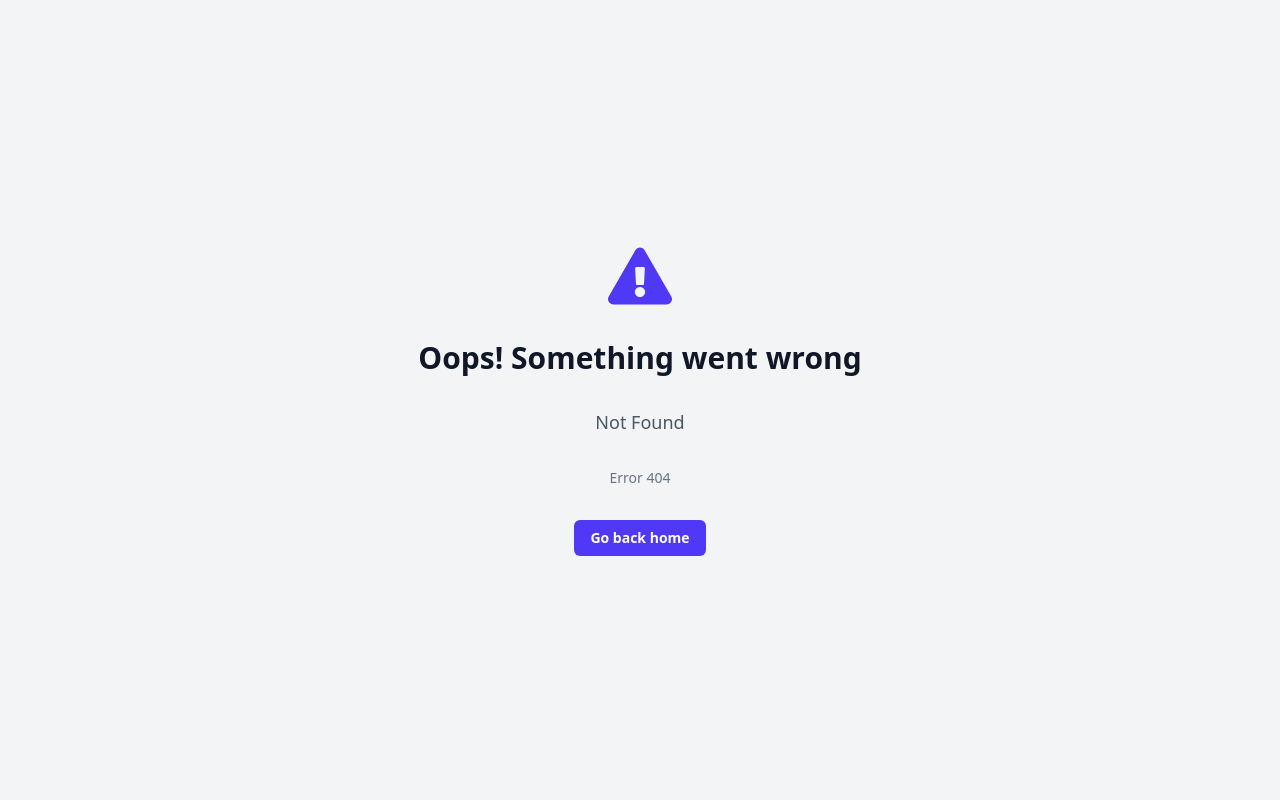
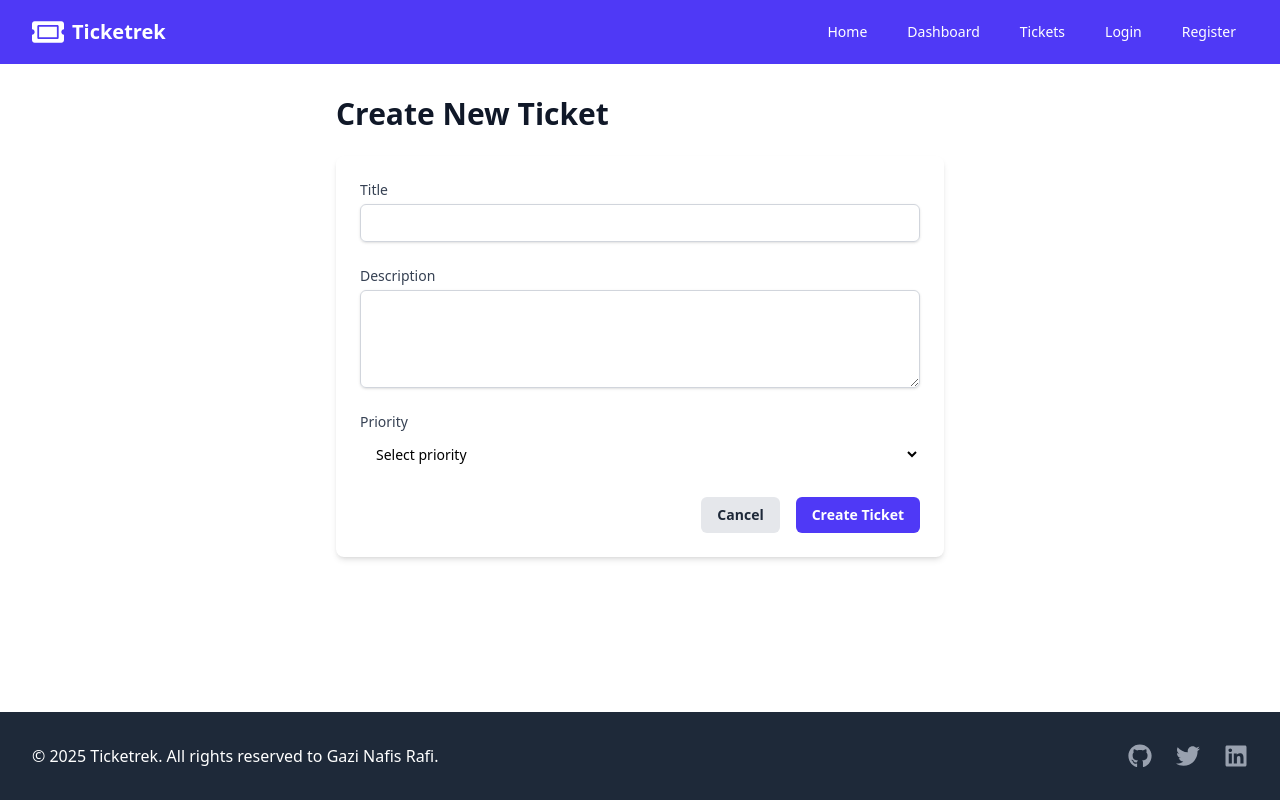
Before and after one commit to gaznafis007/ticketrek, a React (Vite) app in the folder ticketrek-client/: page /tickets/create in a window 1280 px wide. Before the commit this address had no page. Built offline with nearby package versions, Linux system fonts and the light colour scheme.

Commit message:
create tickets page init

```diff
--- /dev/null
+++ b/ticketrek-client/src/Pages/CreateTicket/CreateTicket.jsx
@@ -0,0 +1,97 @@
+import { useState } from "react"
+import { useForm } from "react-hook-form"
+import { useNavigate } from "react-router-dom"
+import Card from "../../components/ui/Card"
+import Button from "../../components/ui/Button"
+import Loading from "../../components/ui/Loading"
+
+
+
+const CreateTicket = () => {
+  const {
+    register,
+    handleSubmit,
+    formState: { errors },
+  } = useForm()
+  const [isSubmitting, setIsSubmitting] = useState(false)
+  const navigate = useNavigate()
+
+  const onSubmit = async (data) => {
+    setIsSubmitting(true)
+    try {
+      // Simulate API call
+      await new Promise((resolve) => setTimeout(resolve, 1500))
+      console.log("Ticket created:", data)
+      // Redirect to tickets page after successful creation
+      navigate("/tickets")
+    } catch (error) {
+      console.error("Error creating ticket:", error)
+      // Handle error (e.g., show error message to user)
+    } finally {
+      setIsSubmitting(false)
+    }
+  }
+
+  return (
+    <div className="max-w-2xl mx-auto py-8 px-4 sm:px-6 lg:px-8">
+      <h1 className="text-3xl font-bold text-gray-900 mb-6">Create New Ticket</h1>
+      <Card>
+        <form onSubmit={handleSubmit(onSubmit)} className="space-y-6">
+          <div>
+            <label htmlFor="title" className="block text-sm font-medium text-gray-700">
+              Title
+            </label>
+            <input
+              type="text"
+              id="title"
+              {...register("title", { required: "Title is required" })}
+              className="mt-1 block w-full border border-gray-300 rounded-md shadow-sm py-2 px-3 focus:outline-none focus:ring-indigo-500 focus:border-indigo-500 sm:text-sm"
+            />
+            {errors.title && <p className="mt-2 text-sm text-red-600">{errors.title.message}</p>}
+          </div>
+
+          <div>
+            <label htmlFor="description" className="block text-sm font-medium text-gray-700">
+              Description
+            </label>
+            <textarea
+              id="description"
+              rows="4"
+              {...register("description", { required: "Description is required" })}
+              className="mt-1 block w-full border border-gray-300 rounded-md shadow-sm py-2 px-3 focus:outline-none focus:ring-indigo-500 focus:border-indigo-500 sm:text-sm"
+            ></textarea>
+            {errors.description && <p className="mt-2 text-sm text-red-600">{errors.description.message}</p>}
+          </div>
+
+          <div>
+            <label htmlFor="priority" className="block text-sm font-medium text-gray-700">
+              Priority
+            </label>
+            <select
+              id="priority"
+              {...register("priority", { required: "Priority is required" })}
+              className="mt-1 block w-full pl-3 pr-10 py-2 text-base border-gray-300 focus:outline-none focus:ring-indigo-500 focus:border-indigo-500 sm:text-sm rounded-md"
+            >
+              <option value="">Select priority</option>
+              <option value="low">Low</option>
+              <option value="medium">Medium</option>
+              <option value="high">High</option>
+            </select>
+            {errors.priority && <p className="mt-2 text-sm text-red-600">{errors.priority.message}</p>}
+          </div>
+
+          <div className="flex items-center justify-end">
+            <Button type="button" variant="secondary" onClick={() => navigate("/tickets")} className="mr-4">
+              Cancel
+            </Button>
+            <Button type="submit" disabled={isSubmitting}>
+              {isSubmitting ? <Loading size="small" /> : "Create Ticket"}
+            </Button>
+          </div>
+        </form>
+      </Card>
+    </div>
+  )
+}
+
+export default CreateTicket
--- a/ticketrek-client/src/router/router.jsx
+++ b/ticketrek-client/src/router/router.jsx
@@ -6,6 +6,7 @@ import Dashboard from "../Pages/Dashboard/Dashboard";
 import Login from "../Pages/Login/Login";
 import Register from "../Pages/Register/Register";
 import Tickets from "../Pages/Tickets/Tickets";
+import CreateTicket from "../Pages/CreateTicket/CreateTicket";
 
 export const router = createBrowserRouter([
     {
@@ -32,6 +33,10 @@ export const router = createBrowserRouter([
             {
                 path: '/tickets',
                 element: <Tickets/>
+            },
+            {
+                path: '/tickets/create',
+                element: <CreateTicket/>
             }
         ]
     }
```
